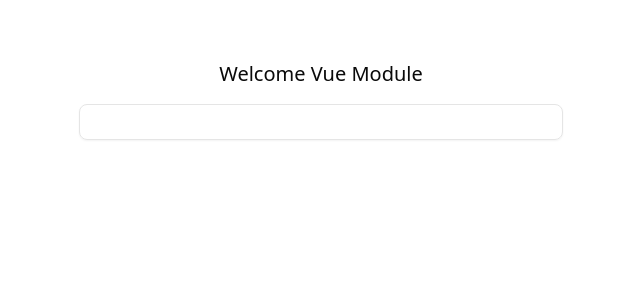
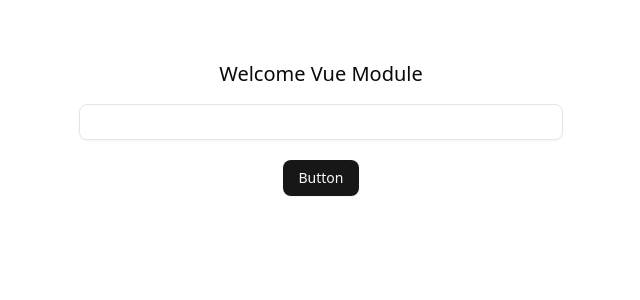
Before and after one commit to fikriwado/vue-module, a Vue app: page / in a window 1280 px wide. Shown: the top 300 px of the page, without its empty margins (319-959 px from the left). Built offline with nearby package versions, Linux system fonts and the light colour scheme.

Commit message:
patch: add button

```diff
--- a/package.json
+++ b/package.json
@@ -14,6 +14,7 @@
     "class-variance-authority": "^0.7.1",
     "clsx": "^2.1.1",
     "lucide-vue-next": "^0.488.0",
+    "reka-ui": "^2.2.0",
     "tailwind-merge": "^3.2.0",
     "tailwindcss": "^4.1.4",
     "tw-animate-css": "^1.2.5",
--- /dev/null
+++ b/src/components/ui/button/Button.vue
@@ -0,0 +1,24 @@
+<script setup>
+import { cn } from '@/lib/utils';
+import { Primitive } from 'reka-ui';
+import { buttonVariants } from '.';
+
+const props = defineProps({
+  variant: { type: null, required: false },
+  size: { type: null, required: false },
+  class: { type: null, required: false },
+  asChild: { type: Boolean, required: false },
+  as: { type: null, required: false, default: 'button' },
+});
+</script>
+
+<template>
+  <Primitive
+    data-slot="button"
+    :as="as"
+    :as-child="asChild"
+    :class="cn(buttonVariants({ variant, size }), props.class)"
+  >
+    <slot />
+  </Primitive>
+</template>
--- /dev/null
+++ b/src/components/ui/button/index.js
@@ -0,0 +1,34 @@
+import { cva } from 'class-variance-authority';
+
+export { default as Button } from './Button.vue';
+
+export const buttonVariants = cva(
+  'inline-flex items-center justify-center gap-2 whitespace-nowrap rounded-md text-sm font-medium transition-all disabled:pointer-events-none disabled:opacity-50 [&_svg]:pointer-events-none [&_svg:not([class*=\'size-\'])]:size-4 shrink-0 [&_svg]:shrink-0 outline-none focus-visible:border-ring focus-visible:ring-ring/50 focus-visible:ring-[3px] aria-invalid:ring-destructive/20 dark:aria-invalid:ring-destructive/40 aria-invalid:border-destructive',
+  {
+    variants: {
+      variant: {
+        default:
+          'bg-primary text-primary-foreground shadow-xs hover:bg-primary/90',
+        destructive:
+          'bg-destructive text-white shadow-xs hover:bg-destructive/90 focus-visible:ring-destructive/20 dark:focus-visible:ring-destructive/40 dark:bg-destructive/60',
+        outline:
+          'border bg-background shadow-xs hover:bg-accent hover:text-accent-foreground dark:bg-input/30 dark:border-input dark:hover:bg-input/50',
+        secondary:
+          'bg-secondary text-secondary-foreground shadow-xs hover:bg-secondary/80',
+        ghost:
+          'hover:bg-accent hover:text-accent-foreground dark:hover:bg-accent/50',
+        link: 'text-primary underline-offset-4 hover:underline',
+      },
+      size: {
+        default: 'h-9 px-4 py-2 has-[>svg]:px-3',
+        sm: 'h-8 rounded-md gap-1.5 px-3 has-[>svg]:px-2.5',
+        lg: 'h-10 rounded-md px-6 has-[>svg]:px-4',
+        icon: 'size-9',
+      },
+    },
+    defaultVariants: {
+      variant: 'default',
+      size: 'default',
+    },
+  },
+);
--- a/src/pages/HelloWorld.vue
+++ b/src/pages/HelloWorld.vue
@@ -1,12 +1,14 @@
 <template>
   <div class="flex justify-center p-15">
-    <div class="w-5/12">
-      <h1 class="text-center text-xl font-medium mb-4">{{ $t("title") }}</h1>
+    <div class="w-5/12 text-center">
+      <h1 class="text-xl font-medium mb-4">{{ $t("title") }}</h1>
       <Input />
+      <Button class="mt-5">Button</Button>
     </div>
   </div>
 </template>
 
 <script setup>
 import Input from "@/components/ui/input/Input.vue";
+import { Button } from "@/components/ui/button";
 </script>
```
Also changed, not shown: components.json, 1 other file (tests, documents, lock files or other folders).
